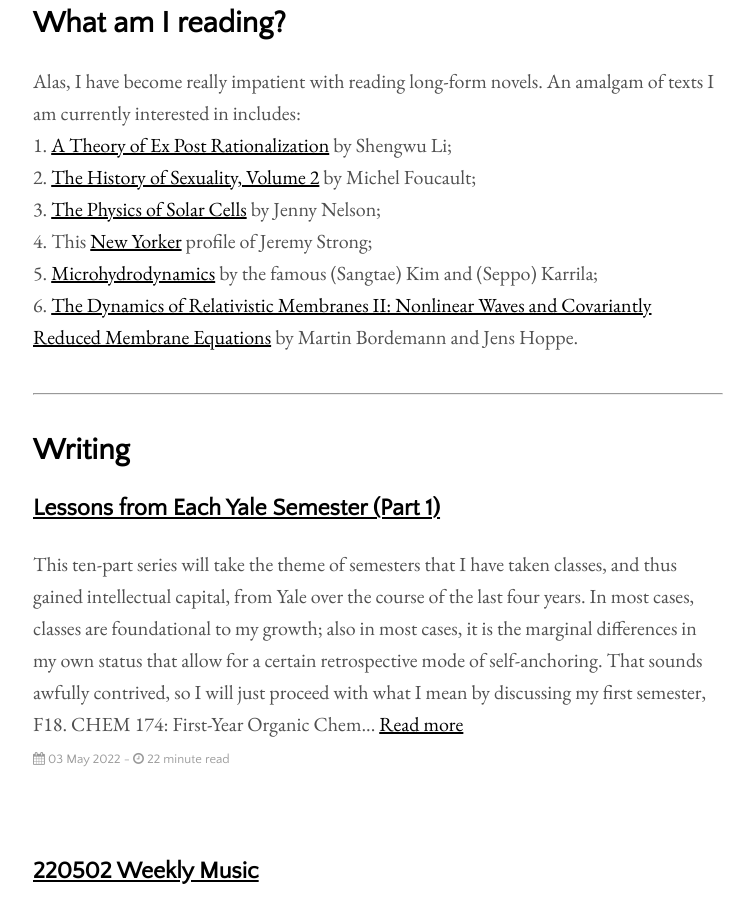
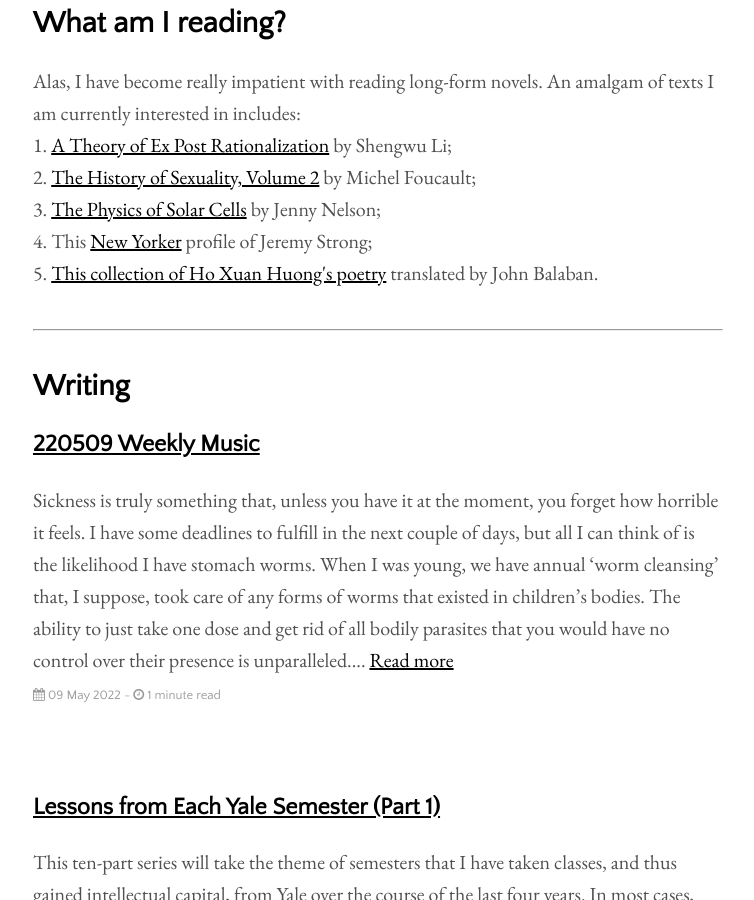
Before and after one commit to aidenva/aidenva.github.io, a Jekyll site: the page built from index.html, in a window 1280 px wide and 900 px high, scrolled down 593 px. Shown: the whole window, without its empty margins (262-1016 px from the left). Built offline with Jekyll 4.4.1, drawn with Linux system fonts in a browser that asks for light colours; the list of posts is cut into pages by our own code; some of the changed text lies outside the part shown.

Commit message:
update music

```diff
--- a/_layouts/home.html
+++ b/_layouts/home.html
@@ -20,8 +20,7 @@ Alas, I have become really impatient with reading long-form novels. An amalgam o
 2. <a href="https://www.goodreads.com/en/book/show/1878.The_History_of_Sexuality_Volume_2">The History of Sexuality, Volume 2</a> by Michel Foucault;<br>
 3. <a href="https://www.worldscientific.com/worldscibooks/10.1142/p276">The Physics of Solar Cells</a> by Jenny Nelson;<br>
 4. This <a href="https://www.newyorker.com/magazine/2021/12/13/on-succession-jeremy-strong-doesnt-get-the-joke">New Yorker</a> profile of Jeremy Strong;<br>
-5. <a href="https://www.sciencedirect.com/book/9780750691734/microhydrodynamics">Microhydrodynamics</a> by the famous (Sangtae) Kim and (Seppo) Karrila;<br>
-6. <a href="https://arxiv.org/pdf/hep-th/9309025.pdf">The Dynamics of Relativistic Membranes II: Nonlinear Waves and Covariantly Reduced Membrane Equations</a> by Martin Bordemann and Jens Hoppe.<br>
+5. <a href="https://www.goodreads.com/en/book/show/807765.Spring_Essence">This collection of Ho Xuan Huong's poetry</a> translated by John Balaban.<br>
 
 <hr>
 <h2>Writing</h2>
--- /dev/null
+++ b/_posts/2022-05-09-weekly-music.md
@@ -0,0 +1,25 @@
+---
+layout: post
+title: "220509 Weekly Music"
+author: "Linh Le"
+categories: music
+tags: [documentation,music]
+
+---
+
+Sickness is truly something that, unless you have it at the moment, you forget how horrible it feels. I have some deadlines to fulfill in the next couple of days, but all I can think of is the likelihood I have stomach worms. When I was young, we have annual 'worm cleansing' that, I suppose, took care of any forms of worms that existed in children's bodies. The ability to just take one dose and get rid of all bodily parasites that you would have no control over their presence is unparalleled. In the spirit of exposing things for what they fundamentally are, while speaking from the perspective of someone who will not have to carry the burden of birth, I think this process is analogous to how the regulation of abortion in general is a glaring instance of the biopolitical control the state designates itself to wield, and that ultimately it should not be anyone's authority to decide if, for something that is using your own prosperity as its life serum, you want to honor its living.
+<hr>
+<h4>12. LOVE DIVE - I'VE                        (Peak 02, Last 11)</h4>
+<h4>11. Catwalk (feat. Skeltal Ki) - RuPaul     (Peak 01, Last 10)</h4>
+<h4>10. Slide Tackle - Japanese Breakfast       (NEW)</h4>
+<h4>09. Be Sweet - Japanese Breakfast           (NEW)</h4>
+<h4>08. ELEVEN - I'VE                           (Peak 01, Last 05)</h4>
+<h4>07. Cola - Lana Del Rey                     (Peak 07, Last --)</h4>
+<h4>06. Hallucinate - Dua Lipa                  (Peak 03, Last --)</h4>
+<h4>05. Panorama - IZ*ONE                       (Peak 01, Last 031)</h4>
+<h4>04. Doin' Time - Lana Del Rey               (Peak 04, Last 08)</h4>
+<h4>03. Stay Soft - Mitski                      (Peak 03, Last 06)</h4>
+<h4>02. Kokomo, IN - Japanese Breakfast         (Peak 01, Last 01)</h4>
+<h4>01. Paprika - Japanese Breakfast            (Peak 01, Last 02)</h4>
+<hr>
+My music for the past week is just Jubilee on repeat. I think the first half is decidedly better-produced than the second, which is something I have observed for some other acclaimed albums as well. That, or I just have very different emotions for the two halves. The first half has more characterizing sounds of instrumental complexity, while the second half has more of a liminal auditory space.
```
